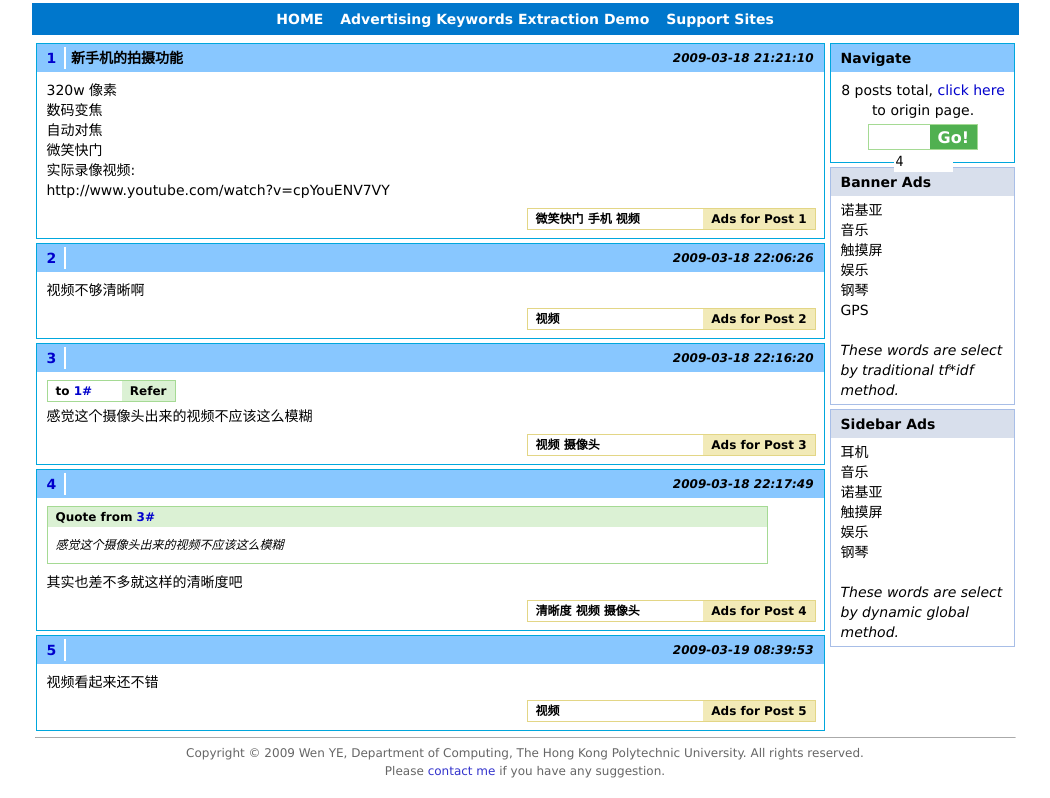
After one commit to whusnoopy/sadke, a PHP site: page /cache.html in a window 1280 px wide. The commit adds this page. Shown: the part 309-1107 px from the top of the page, without its empty margins (115-1165 px from the left). Run offline with PHP 8.4, Linux system fonts and the light colour scheme.

Commit message:
Update 2 cache file

```diff
--- /dev/null
+++ b/www/cache.html
@@ -0,0 +1,138 @@
+<!DOCTYPE html PUBLIC "-//W3C//DTD XHTML 1.0 Transitional//EN" "http://www.w3.org/TR/xhtml1/DTD/xhtml1-transitional.dtd">
+<html xmlns="http://www.w3.org/1999/xhtml">
+
+<head>
+<meta http-equiv="Content-Type" content="text/html; charset=utf-8" />
+<title>Ads Keywords Extraction Demo</title>
+<meta name="Description" content="Ads Keywords Extraction Demo" />
+<link href="style.css" rel="stylesheet" type="text/css" />
+</head>
+
+<body>
+<center>
+
+<div id="hd">
+  <a href="http://www.polyu.edu.hk" target="_blank"><img src="../polyu.jpg" alt="The Hong Kong Polytechnic University"></a><br />
+</div>
+<div id="bar">
+  <a href="/">HOME</a>
+  <a href="/adke/">Advertising Keywords Extraction Demo</a>
+  <a href="/adke/site.php">Support Sites</a>
+</div>
+
+<div id="main" align="left">
+
+
+<div id="right">
+
+<div class="pt">Navigate</div>
+<div class="pb">
+<center>
+8 posts total, <a href="http://bbs.onlylady.com/thread-433490---.html" target="_blank">click here</a> to origin page.<br />
+<form method="get" name="demogo" action="demo.php">
+<div class="sq" style="width:108px">
+  <input value="/home/cswenye/adke/onlylady/thread-433490---.xml" name="doc" type="hidden" />
+  <input type="submit" value="Go!" class="button"/>
+  <input value="4" name="p" size="4" class="sqi" />
+</div>
+</form>
+</center>
+</div>
+
+<div class="gat">Banner Ads</div>
+<div class="gab">
+诺基亚 <br />
+音乐 <br />
+触摸屏 <br />
+娱乐 <br />
+钢琴 <br />
+GPS <br />
+<br /><i>These words are select by traditional tf*idf method.</i>
+</div>
+<div class="gat">Sidebar Ads</div><div class="gab">
+耳机 <br />
+音乐 <br />
+诺基亚 <br />
+触摸屏 <br />
+娱乐 <br />
+钢琴 <br />
+<br /><i>These words are select by dynamic global method.</i></div>
+</div>
+
+<div id="left">
+
+<a name="post_1"></a>
+<div class="pt">
+<div class="time">2009-03-18 21:21:10</div>
+<span class="pno"><a href="demo.php?doc=/home/cswenye/adke/onlylady/thread-433490---.xml&p=1">1</a></span>
+新手机的拍摄功能
+</div>
+<div class="pb">
+320w 像素<br />
+数码变焦<br />
+自动对焦<br />
+微笑快门<br />
+实际录像视频: <br />
+http://www.youtube.com/watch?v=cpYouENV7VY<br />
+<div class="spa"><span class="spat">Ads for Post 1</span>微笑快门 手机 视频 </div>
+</div>
+
+<a name="post_2"></a>
+<div class="pt">
+<div class="time">2009-03-18 22:06:26</div>
+<span class="pno"><a href="demo.php?doc=/home/cswenye/adke/onlylady/thread-433490---.xml&p=2">2</a></span>
+</div>
+<div class="pb">
+视频不够清晰啊
+<div class="spa"><span class="spat">Ads for Post 2</span>视频 </div>
+</div>
+
+<a name="post_3"></a>
+<div class="pt">
+<div class="time">2009-03-18 22:16:20</div>
+<span class="pno"><a href="demo.php?doc=/home/cswenye/adke/onlylady/thread-433490---.xml&p=3">3</a></span>
+</div>
+<div class="pb">
+<div class="sref"><span class="sreft">Refer</span> to <a href="#post_1\">1#</a></div>
+感觉这个摄像头出来的视频不应该这么模糊
+<div class="spa"><span class="spat">Ads for Post 3</span>视频 摄像头 </div>
+</div>
+
+<a name="post_4"></a>
+<div class="pt">
+<div class="time">2009-03-18 22:17:49</div>
+<span class="pno"><a href="demo.php?doc=/home/cswenye/adke/onlylady/thread-433490---.xml&p=4">4</a></span>
+</div>
+<div class="pb">
+<div class="rt">Quote from <a href="#post_3">3#</a></div>
+<div class="rb">
+感觉这个摄像头出来的视频不应该这么模糊
+</div>
+其实也差不多就这样的清晰度吧
+<div class="spa"><span class="spat">Ads for Post 4</span>清晰度 视频 摄像头</div>
+</div>
+
+<a name="post_5"></a>
+<div class="pt">
+<div class="time">2009-03-19 08:39:53</div>
+<span class="pno"><a href="demo.php?doc=/home/cswenye/adke/onlylady/thread-433490---.xml&p=5">5</a></span>
+</div>
+<div class="pb">
+视频看起来还不错
+<div class="spa"><span class="spat">Ads for Post 5</span>视频 </div>
+</div>
+
+
+</div>
+
+</div>
+
+<div id="ft">
+  <hr width=979 size=0 />
+  Copyright &copy; 2009 Wen YE, Department of Computing, The Hong Kong Polytechnic University. All rights reserved.<br />
+  Please <a href="mailto:cswenye@comp.polyu.edu.hk" >contact me</a> if you have any suggestion.<br /><br />
+</div>
+
+</center>
+</body>
+</html>
--- a/www/style.css
+++ b/www/style.css
@@ -1,6 +1,7 @@
 body,form{margin:0}
 img{border:0}
 tr{height:24px;text-align:center;}
+th{font-size:16px;height:28px}
 td{font-size:14px}
 div{font-size:12px;line-height:18px}
 a{color:#0000CC;text-decoration:none}
```
Also changed, not shown: www/cache2.html (added, +127 -0 lines), www/demo.php (+6 -5 lines).
